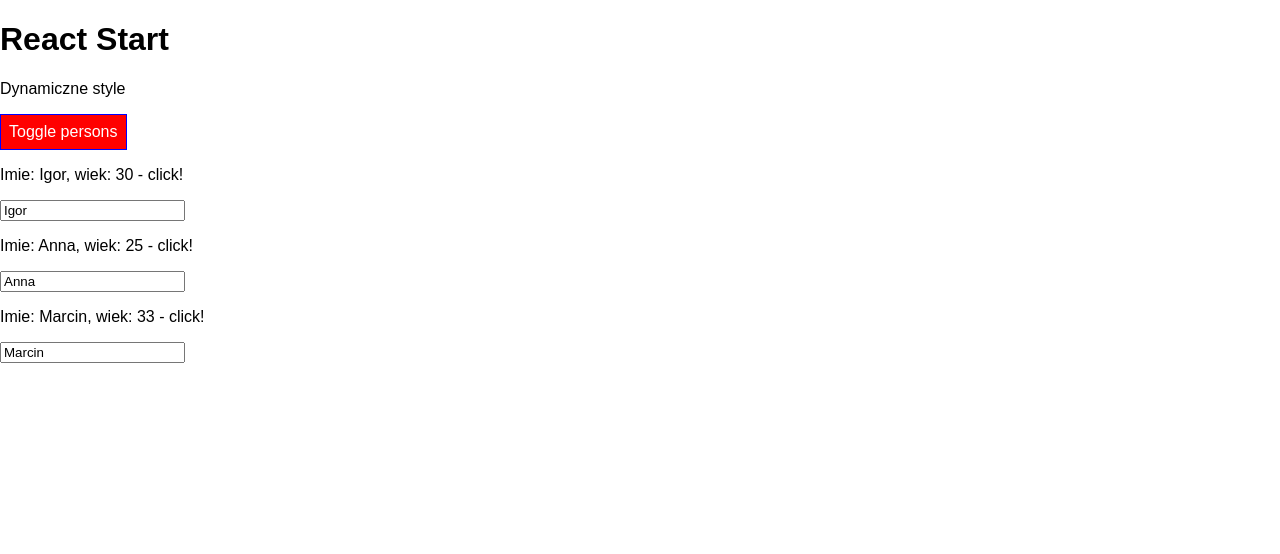
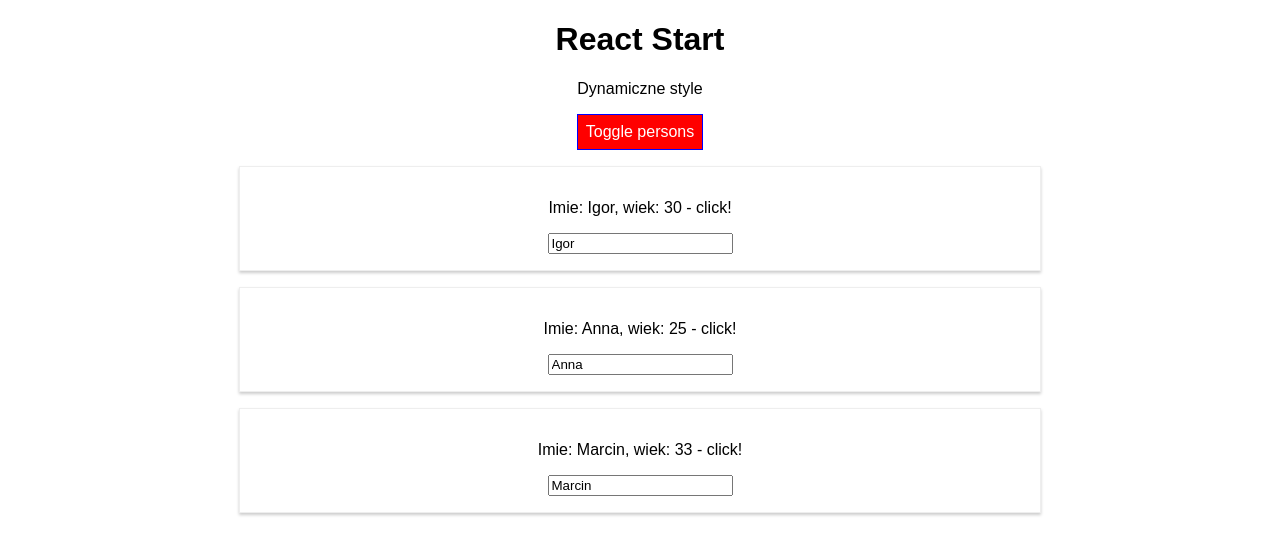
Before and after one commit to IgorSzczerbicki/react_styling, a React app: page / in a window 1280 px wide. Both pictures are taken after a click on the button "Toggle persons". Shown: the top 554 px of the page. Built offline with nearby package versions, Linux system fonts and the light colour scheme.

Commit message:
Uzywanie modulow CSS

```diff
--- a/src/App.js
+++ b/src/App.js
@@ -1,5 +1,5 @@
 import React, { Component } from 'react';
-import './App.css';
+import classes from './App.css';
 import Person from './Person/Person'
 //import Radium, {StyleRoot} from 'radium'
 
@@ -79,18 +79,18 @@ class App extends Component {
 			}*/
 		}
 
-		let classes = [];
+		let assignedClasses = [];
 		if (this.state.persons.length <= 2){
-			classes.push('red');
+			assignedClasses.push(classes.red);
 		}
 		if (this.state.persons.length <= 1){
-			classes.push('bold');
+			assignedClasses.push(classes.bold);
 		}
 
 		return (
-				<div className="App">
+				<div className={classes.App}>
 					<h1>React Start</h1>
-					<p className={classes.join(' ')}>Dynamiczne style</p>
+					<p className={assignedClasses.join(' ')}>Dynamiczne style</p>
 					<button
 						style = {btnStyle}
 						onClick={this.togglePersonHandler}>Toggle persons
--- a/src/Person/Person.js
+++ b/src/Person/Person.js
@@ -1,5 +1,5 @@
 import React from 'react'
-import './Person.css'
+import classes from './Person.css'
 //import Radium from 'radium'
 
 const person = (props) => {
@@ -9,7 +9,7 @@ const person = (props) => {
 		}
 	};*/
 	return (
-		<div className="Person" > {/*style={style}>*/}
+		<div className={classes.Person} > {/*style={style}>*/}
 			<p onClick={props.delete}>
 				Imie: {props.name}, wiek: {props.age} - click!
 			</p>
```
